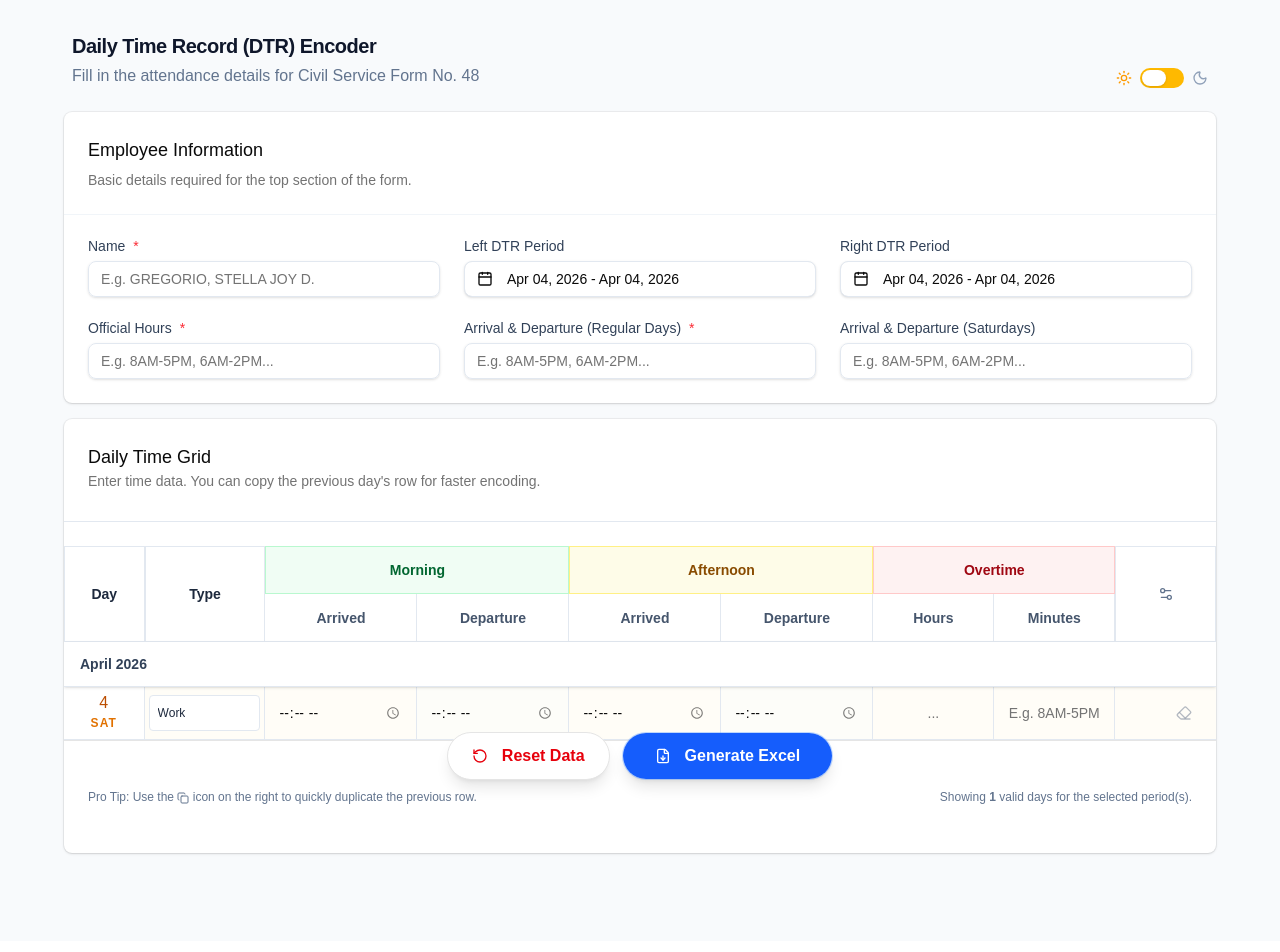
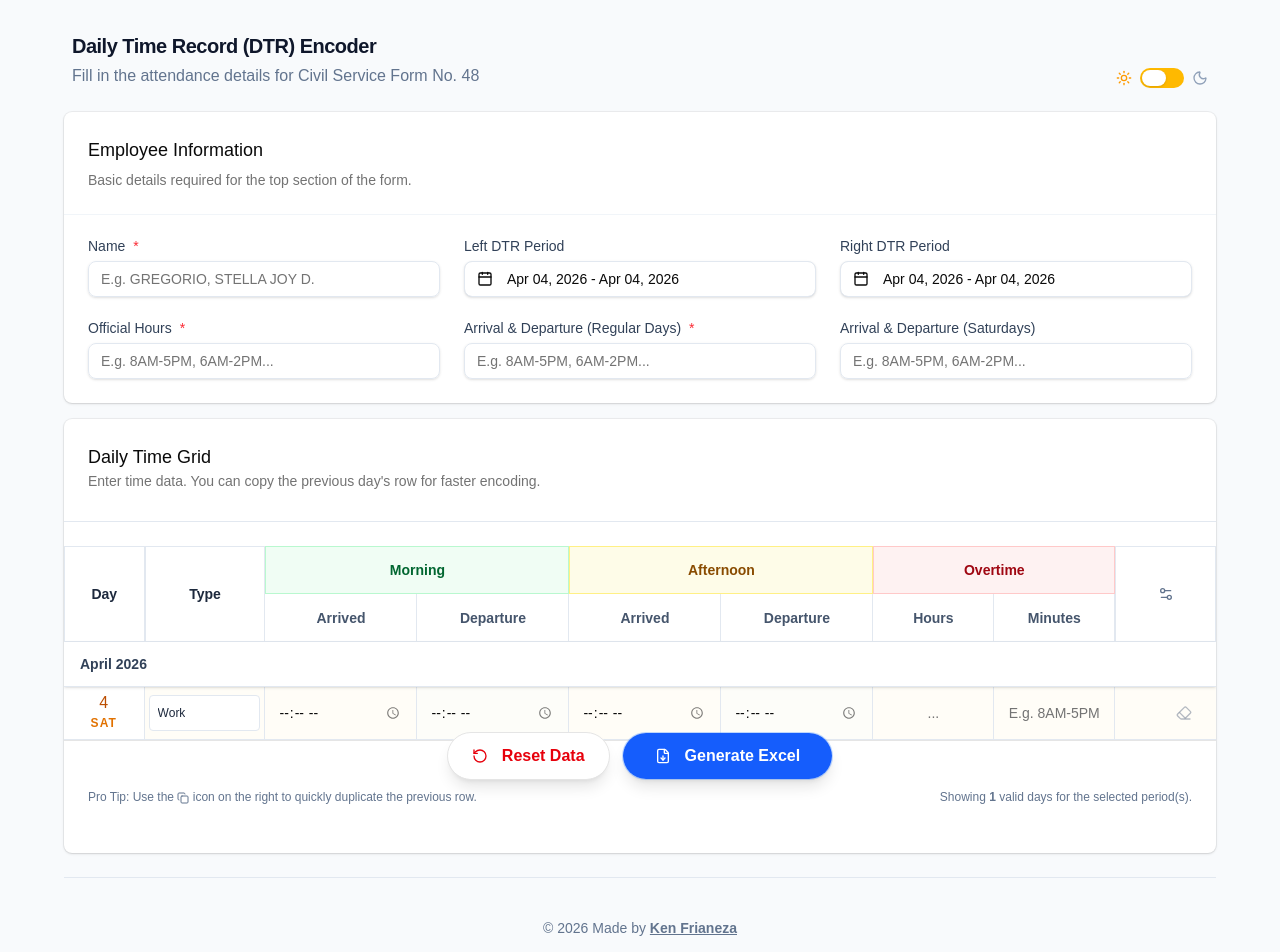
Before and after one commit to kenfrianeza-dev/dtr-generator-for-maclang, a React (Vite) app: page / in a window 1280 px wide. Shown: the top 952 px of the page. Built offline with nearby package versions, Linux system fonts and the light colour scheme; some icons are missing.

Commit message:
feat: add footer with copyright and author link to App component.

```diff
--- a/src/App.tsx
+++ b/src/App.tsx
@@ -622,6 +622,12 @@ export default function App() {
 
         </form>
 
+        <footer className="pt-10 text-center border-t border-slate-200 dark:border-slate-800">
+          <p className="text-sm text-slate-500 dark:text-slate-400">
+            &copy; {new Date().getFullYear()} Made by <a href="https://github.com/kenfrianeza-dev" target="_blank" rel="noopener noreferrer" className="hover:text-blue-600 dark:hover:text-blue-400 font-semibold transition-all underline">Ken Frianeza</a>
+          </p>
+        </footer>
+
         {/* Bottom spacer so content isn't hidden behind floating button */}
         <div className="h-12 sm:h-8" />
       </div>
```
